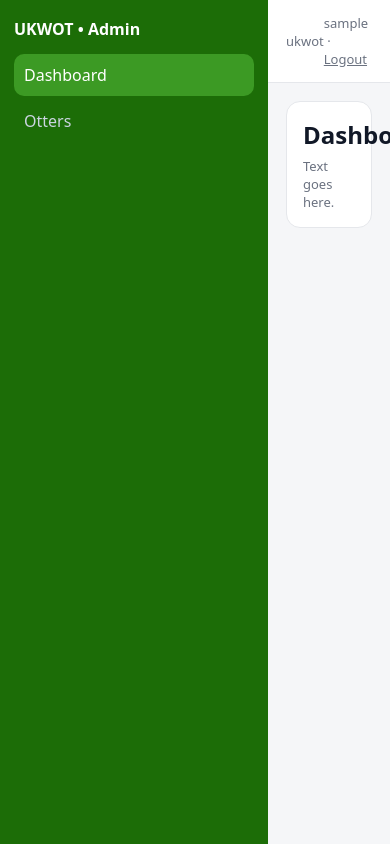
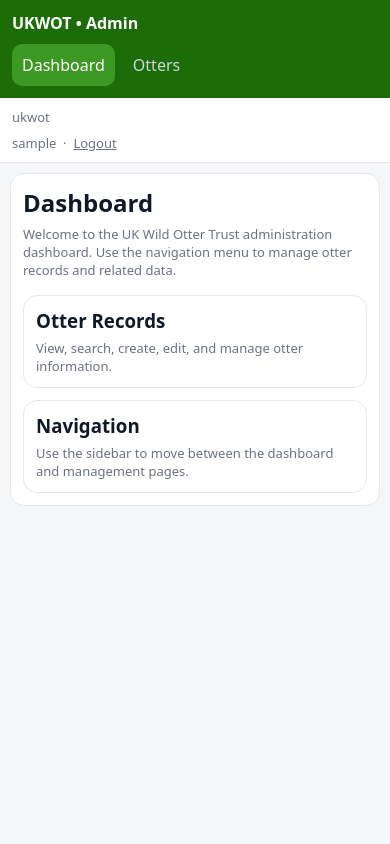
Before and after one commit to jddrtn/ukwot-app, a Django app: page /dashboard/ in a window 390 px wide; the page is wider, and only the part inside the window is pictured. Run offline with Django 5.2, Linux system fonts and the light colour scheme; the visitor is signed in with stand-in values (Sample User, id 1).

Commit message:
improved mobile responsiveness to otter pages

```diff
--- a/ukwot/forms.py
+++ b/ukwot/forms.py
@@ -51,7 +51,6 @@ class OtterForm(forms.ModelForm):
             "status",
             "date_of_birth",
             "arrival_date",
-            "rescue",
         ]
 
     def clean_date_of_birth(self):
--- a/ukwot/templates/auth/login.html
+++ b/ukwot/templates/auth/login.html
@@ -309,7 +309,6 @@
       <div class="login-shell">
         <div class="login-card">
 
-          <div class="form-tag">Administrator Login</div>
 
           <h2 class="form-title">Welcome back</h2>
 
--- a/ukwot/templates/dashboard/base.html
+++ b/ukwot/templates/dashboard/base.html
@@ -30,18 +31,20 @@
       background: var(--bg);
     }
 
-    /* Layout */
+    /* ---------- Overall dashboard layout ---------- */
     .layout{
       display: flex;
       min-height: 100vh;
     }
 
-    /* Sidebar */
+    /* ---------- Sidebar ---------- */
     .sidebar{
       width: 240px;
       background: var(--sidebar);
       color: #fff;
       padding: 18px 14px;
+      box-sizing: border-box;
+      flex-shrink: 0;
     }
 
     .brand{
@@ -72,22 +75,23 @@
       min-width: 0; /* prevents overflow issues */
     }
 
-    /* Topbar */
+    /* ---------- Topbar ---------- */
     .topbar{
       display: flex;
       justify-content: space-between;
       align-items: center;
+      gap: 12px;
       padding: 14px 18px;
       background: var(--panel);
       border-bottom: 1px solid var(--border);
     }
 
-    /* Page Wrapper */
+    /* ---------- Page wrapper ---------- */
     .page{
       padding: 18px;
     }
 
-    /* Reusable styles */
+    /* ---------- Reusable card / text styles ---------- */
     .card{
       background: var(--panel);
       border: 1px solid var(--border);
@@ -243,12 +267,112 @@ th a:hover{ text-decoration: underline; }
     }
 
     /* Active state */
-.toggle input:checked + .toggle-slider {
+    .toggle input:checked + .toggle-slider{
       background: #10b981;
     }
 
-.toggle input:checked + .toggle-slider::before {
+    .toggle input:checked + .toggle-slider::before{
       transform: translateX(18px);
+    }
+
+    /* ---------- Utility classes for responsive layouts ---------- */
+
+    /* Use this on header/toolbars that should wrap on smaller screens */
+    .mobile-stack{
+      display: flex;
+      gap: 10px;
+      align-items: center;
+      justify-content: space-between;
+      flex-wrap: wrap;
+    }
+
+    /* ---------- Responsive behaviour ---------- */
+
+    /* Tablet and smaller */
+    @media (max-width: 900px){
+      /* Stack sidebar above page content */
+      .layout{
+        flex-direction: column;
+      }
+
+      /* Make sidebar full width */
+      .sidebar{
+        width: 100%;
+        padding: 14px;
+      }
+
+      /* Allow nav links to sit in rows rather than a fixed vertical block */
+      .nav{
+        display: flex;
+        flex-wrap: wrap;
+        gap: 8px;
+      }
+
+      .nav a{
+        margin: 0;
+      }
+
+      /* Let topbar wrap cleanly */
+      .topbar{
+        flex-direction: column;
+        align-items: flex-start;
+        gap: 8px;
+        padding: 12px 14px;
+      }
+
+      /* Slightly reduce page padding */
+      .page{
+        padding: 14px;
+      }
+
+      /* Forms collapse to one column */
+      .form-grid{
+        grid-template-columns: 1fr;
+      }
+
+      /* Buttons in form areas wrap more naturally */
+      .form-actions{
+        flex-direction: column;
+        align-items: stretch;
+      }
+    }
+
+    /* Phone-sized screens */
+    @media (max-width: 600px){
+      /* Tighter page spacing */
+      .page{
+        padding: 10px;
+      }
+
+      .card{
+        padding: 12px;
+      }
+
+      /* Make utility rows stack vertically */
+      .mobile-stack{
+        flex-direction: column;
+        align-items: stretch;
+      }
+
+      /* Make buttons easier to tap and fill available width */
+      .btn{
+        width: 100%;
+        text-align: center;
+      }
+
+      /* Slightly smaller branding area spacing */
+      .sidebar{
+        padding: 12px;
+      }
+
+      .brand{
+        margin-bottom: 10px;
+      }
+
+      /* Reduce text crowding in the topbar */
+      .topbar{
+        padding: 10px 12px;
+      }
     }
   </style>
 </head>
@@ -292,7 +415,7 @@ th a:hover{ text-decoration: underline; }
         <div class="muted">
           {{ request.user.username }}
           &nbsp;·&nbsp;
-          <a class="muted" href="{% url 'login' %}">Logout</a>
+          <a class="muted" href="{% url 'logout' %}">Logout</a>
         </div>
       </header>
 
--- a/ukwot/templates/dashboard/home.html
+++ b/ukwot/templates/dashboard/home.html
@@ -2,8 +2,33 @@
 {% block title %}Dashboard{% endblock %}
 
 {% block content %}
+  <!-- Dashboard intro card -->
   <div class="card">
     <h2 style="margin:0 0 6px;">Dashboard</h2>
-    <p class="muted" style="margin:0;">Text goes here.</p>
+    <p class="muted" style="margin:0 0 16px;">
+      Welcome to the UK Wild Otter Trust administration dashboard.
+      Use the navigation menu to manage otter records and related data.
+    </p>
+
+    <!--
+      Quick info section
+      - Uses mobile-stack so it wraps nicely on smaller screens.
+      - These can later become summary cards for total otters, released otters, etc.
+    -->
+    <div class="mobile-stack" style="gap:12px;">
+      <div class="card" style="flex:1; min-width:220px;">
+        <h3 style="margin:0 0 6px;">Otter Records</h3>
+        <p class="muted" style="margin:0;">
+          View, search, create, edit, and manage otter information.
+        </p>
+      </div>
+
+      <div class="card" style="flex:1; min-width:220px;">
+        <h3 style="margin:0 0 6px;">Navigation</h3>
+        <p class="muted" style="margin:0;">
+          Use the sidebar to move between the dashboard and management pages.
+        </p>
+      </div>
+    </div>
   </div>
 {% endblock %}
--- a/ukwot/views.py
+++ b/ukwot/views.py
@@ -62,7 +62,6 @@ class OtterListView(LoginRequiredMixin, ListView):
             "name": "name",
             "species": "species__common_name",
             "status": "status",
-            "rescue": "rescue__rescue_id",
         }
         order_field = allowed_sort_fields.get(sort, "otter_id")
 
```
Also changed, not shown: other parts of ukwot/templates/dashboard/base.html (+53 -31 lines), ukwot/templates/otters/otter_form.html (+1 -6 lines), ukwot/templates/otters/otter_list.html (+64 -21 lines). Lines whose indentation alone changed are shown as unchanged.
